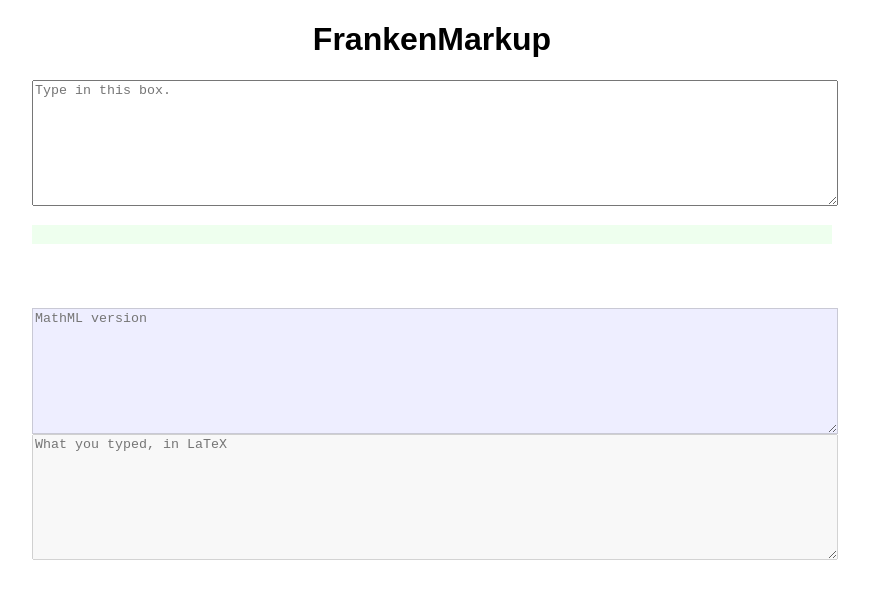
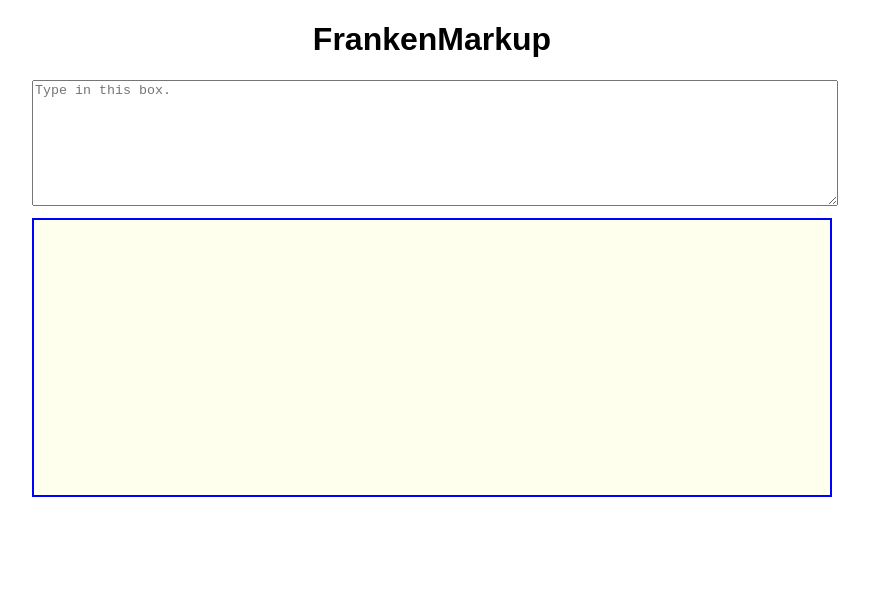
Before and after one commit to davidfarmer/FrankenMarkUp, a plain HTML site: page index.html in a window 1280 px wide. Shown: the whole page, without its empty margins (0-869 px from the left). Drawn offline with Linux system fonts and the light colour scheme; a web font is replaced by a local one.

Commit message:
more tags, and display PTX output

```diff
--- a/index.html
+++ b/index.html
@@ -31,11 +31,13 @@
 
     <textarea rows="8" cols="60" id=sourceTextArea placeholder="Type in this box."></textarea>
 
+<!--
     <div id=mathmlDisplayArea disabled=true></div>
 
     <div id=speechTextArea disabled=true placeholder="How it will be spoken"></div>
 
     <textarea rows="8" cols="60" id=mathmlTextArea disabled=true placeholder="MathML version"></textarea>
+-->
 <!--
     <textarea rows="8" cols="60" id=pretextTextArea disabled=true placeholder="PreTeXt version"></textarea>
 -->
@@ -43,8 +45,9 @@
     <textarea rows="8" cols="60" id=XXmathmlTextArea disabled=true placeholder="MathML version"></textarea>
 -->
 
+    <div id=echosourceTextArea></textarea>
+<!--
     <textarea rows="8" cols="60" id=echosourceTextArea disabled=true placeholder="What you typed, in LaTeX"></textarea>
-<!--
     <textarea rows="8" cols="60" id=PreTeXtTextArea disabled=true placeholder="PreTeXt version"></textarea>
 -->
 
--- a/parsing/mysplitAtDelimiters.js
+++ b/parsing/mysplitAtDelimiters.js
@@ -206,6 +206,7 @@ console.log("regexLeft",regexLeft);
 
 const recastSpacedDelimiters = function(this_content, delimiters) {
 
+    if (typeof this_content != "string") { alert("expected a string, but got:", this_content) }
     let the_text = this_content;
 
 console.log("Loooooooooooooooooooooooooooooooooooking at", the_text);
@@ -263,10 +264,11 @@ console.log("found an array, length", this_content.length);
 
 console.log("this_tag", this_tag, text_like_tags.includes(this_tag));
       if (action == "do_nothing") { return this_content + "X"}
-      else if (action == "fonts" && text_like_tags.includes(this_tag)) {
+      else if (action == "fonts" && text_like_tags.includes(this_tag)) {  // note: this_content already known
+                                                                          // to be a string
         let new_text = "";
-        new_text = this_content.replace(/\\('|"|\^|`|~|c|H|u|v) ?([a-zA-Z])/mg, accentedASCII);
-        new_text = new_text.replace(/\\('|"|\^|`|~|c|H|u|v){([a-zA-Z])}/mg, accentedASCII);
+        new_text = this_content.replace(/\\('|"|\^|`|~|-|c|H|u|v) ?([a-zA-Z])/mg, accentedASCII);
+        new_text = new_text.replace(/\\('|"|\^|`|~|-|c|H|u|v){([a-zA-Z])}/mg, accentedASCII);
 console.log("found genuine text:", this_content, "which is now",new_text);
         return new_text
       } else { return this_content }
--- a/parsing/parse.js
+++ b/parsing/parse.js
@@ -31,14 +31,30 @@ fetch("dictionary.json").then(
 var theSpaceMathInML;
 
 const paragraph_peer_delimiters = [
+          {left:"<p>", right:"</p>", tag:"p"},  // for compatibility with PreTeXt!
           {left:"\\begin{equation}", right:"\\end{equation}", tag:"md"},
           {left:"$$", right:"$$", tag:"md"},
           {left:"\\[", right:"\\]", tag:"md"},
           {left:"<ol>", right:"</ol>", tag:"ol"},
           {left:"<ul>", right:"</ul>", tag:"ul"},
           {left:"<figure>", right:"</figure>", tag:"figure"},
+          {left:"\\begin{quote}", right:"\\end{quote}", tag:"blockquote"},
           {left:"<blockquote>", right:"</blockquote>", tag:"blockquote"},
-      ];
+];
+
+const paragraph_peer_ptx_and_latex = [
+    "theorem", "proposition", "lemma", "corollary", "conjecture",
+    "principle", "claim", "remark", "note", "example", "proof"
+];
+
+paragraph_peer_ptx_and_latex.forEach( (el) => {
+    paragraph_peer_delimiters.push(
+        {left:"<" + el + ">", right:"</" + el + ">", tag:el}
+    );
+    paragraph_peer_delimiters.push(
+        {left:"\\begin{" + el + "}", right:"\\end{" + el + "}", tag:el}
+    );
+});
 
 let paragraph_peers = Array.from(paragraph_peer_delimiters, ({ tag }) => tag);
 paragraph_peers = [...new Set(paragraph_peers)];   //remove duplicates
@@ -48,10 +64,10 @@ console.log("paragraph_peers", paragraph_peers);
 let asymmetric_inline_delimiters = [
           {left:"\\(", right:"\\)", tag:"m"},
           {left:"|", right:"|", tag:"placeholder"}  // just for testing
-      ];
+];
 
 const text_like_tags = [  // contain just text
-    "q", "em", "term", "alert",
+    "q", "em", "term", "alert", "li", // what if the content of an li is a p?
     "p", "text", "blockquote", "title"
 ];
 
@@ -61,7 +77,7 @@ const inline_ptx_tags = [  //meaning: don't add space around them
 
 inline_ptx_tags.forEach( (el) => {
     asymmetric_inline_delimiters.push(
-        {left:"<" + el + ">", right:"</" + el + ">", tag:el},
+        {left:"<" + el + ">", right:"</" + el + ">", tag:el}
     )
 });
 
@@ -95,13 +111,23 @@ inline_ptx_tags.forEach( (el) => {
     before_end: "", after_end: ""}
     });
 
-const alone_on_line_tags = ["p", "ol", "ul", "me", "men", "md", "mdn", "blockquote"];
+const alone_on_line_tags = ["p", "ol", "ul", "me", "men", "md", "mdn", "blockquote", "statement"];
 
 alone_on_line_tags.forEach( (el) => {
     outputtags[el] = { begin_tag: "<" + el + ">", end_tag: "</" + el + ">",
     before_begin: "\n", after_begin: "\n",
     before_end: "\n", after_end: "\n"}
     });
+paragraph_peer_ptx_and_latex.forEach( (el) => {
+    outputtags[el] = { begin_tag: "<" + el + ">" + "\n" + "<statement>",
+                       end_tag: "</statement>" + "</" + el + ">",
+    before_begin: "\n", after_begin: "\n",
+    before_end: "\n", after_end: "\n"}
+    });
+
+
+
+
 
 if (sourceTextArea.addEventListener) {
   sourceTextArea.addEventListener('input', function() {
@@ -151,6 +177,10 @@ console.log("    X  XXXXXX XXXX X X X X XX  X X X  X X X X X X  X X X X X  x");
       console.log("tmp5",tmp5 );
       const tmp5p = reassemblePreTeXt(tmp5);
       console.log("tmp5p",tmp5p);
+
+      if(echosourceTextArea) {
+          echosourceTextArea.innerText = tmp5p
+      }
 /*
       if(echosourceTextArea) {
           echosourceTextArea.value = convert(sourceTextArea.value, "LaTeX");
@@ -247,7 +277,7 @@ const toUnicode = {
     "^O" : "Ô",
     "-O" : "Ō",
     "~O" : "Õ",
-    "HO" : "ő",
+    "HO" : "Ő",
     "'u" : "ú",
     "`u" : "ù",
     '"u' : "ü",
--- a/spacemath.css
+++ b/spacemath.css
@@ -22,6 +22,15 @@ h1 {
     background: #eef;
     color: black;
 }
+#echosourceTextArea {
+    font-size: 90%;
+    font-family: monospace;
+    white-space: pre;
+    margin-top: 1em;
+    background: #ffe;
+    padding: 1em;
+    border: 0.2em solid blue;
+}
 #mathmlDisplayArea {
     margin-top: 1em;
     padding: 0.5em 0;
```
